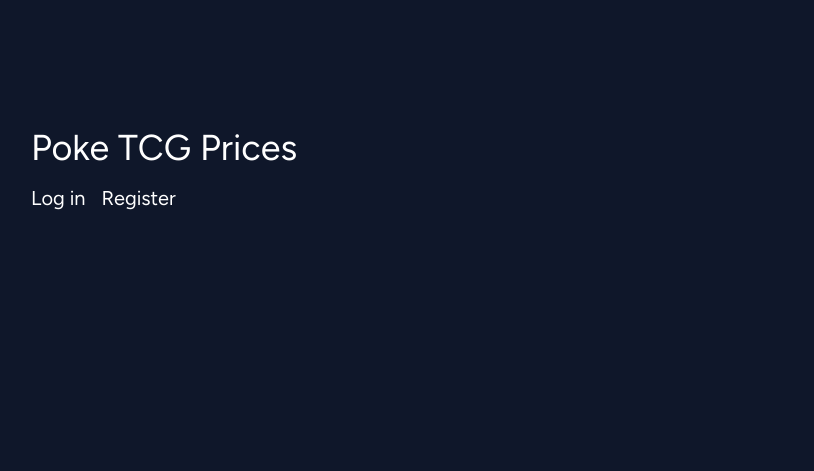
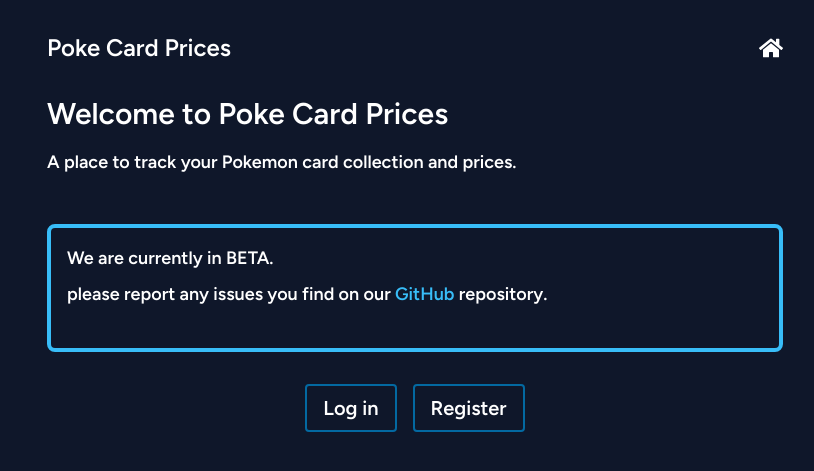
Before and after one commit to destinio/pokemoney, a Laravel app: page / in a window 1280 px wide. Shown: the top 471 px of the page, without its empty margins (225-1039 px from the left). Run offline with Laravel 12, Linux system fonts and the light colour scheme; style sheets or scripts are compiled from the project's sources; some libraries are stand-ins or nearby versions.

Commit message:
adding some quick updates (#39)

```diff
--- a/resources/js/Components/SaveModal.tsx
+++ b/resources/js/Components/SaveModal.tsx
@@ -17,7 +17,7 @@
 export function SaveCardForm({ card }: { card: ICard }) {
   console.log(card);
   const [type, setType] = useState<CardPriceType>(
-    () => Object.entries(card.tcgplayer.prices)[0][0] as CardPriceType,
+    () => Object.entries(card.tcgplayer?.prices)[0][0] as CardPriceType,
   );
 
   const [pricePaid, setPricePaid] = useState(0);
--- a/resources/js/Layouts/GuestLayout.tsx
+++ b/resources/js/Layouts/GuestLayout.tsx
@@ -1,8 +1,36 @@
+import NavLink from '@/Components/NavLink';
 import { PropsWithChildren } from 'react';
+import { FaHome } from 'react-icons/fa';
 
 export default function Guest({ children }: PropsWithChildren) {
   return (
-    <div className="m-auto max-w-screen-md text-white">
+    <div className="m-auto flex max-w-screen-md flex-col px-4">
+      <div className="flex justify-between py-8">
+        <h1 className="text-2xl font-bold">Poke Card Prices</h1>
+        <nav className="flex items-center gap-4 text-2xl">
+          <NavLink
+            href={route('dashboard')}
+            active={route().current('dashboard')}
+          >
+            <FaHome />
+          </NavLink>
+          {/* <NavLink */}
+          {/*   href={route('series.index')} */}
+          {/*   active={route().current('series')} */}
+          {/* > */}
+          {/*   <FaSearch /> */}
+          {/* </NavLink> */}
+          {/* <NavLink */}
+          {/*   href={route('owned.index')} */}
+          {/*   active={route().current('owned.index')} */}
+          {/* > */}
+          {/*   <TbCardsFilled /> */}
+          {/* </NavLink> */}
+          {/* <NavLink method="post" active={false} href={route('logout')}> */}
+          {/*   <FaPowerOff /> */}
+          {/* </NavLink> */}
+        </nav>
+      </div>
       <div className="">{children}</div>
     </div>
   );
--- a/resources/js/Pages/Dashboard.tsx
+++ b/resources/js/Pages/Dashboard.tsx
@@ -9,7 +9,29 @@
       <div className="">
         <div className="">
           <div className="">
-            <div className="">You're logged in!</div>
+            <div className="mb-8">
+              <h2 className="mb-4 text-3xl font-extrabold">
+                Welcome to Poke Card Prices
+              </h2>
+              <h3 className="mb-12 text-lg font-bold">
+                A place to track your Pokemon card collection and prices.
+              </h3>
+              <div className="rounded-lg border-4 border-sky-400 p-4">
+                <p className="mb-2 text-lg font-bold">
+                  We are currently in BETA.
+                </p>
+                <p className="mb-6 text-lg font-bold">
+                  please report any issues you find on our{' '}
+                  <a
+                    className="font-bold text-sky-400 hover:text-sky-300"
+                    href="https://github.com/destinio/pokemoney"
+                  >
+                    GitHub
+                  </a>{' '}
+                  repository.
+                </p>
+              </div>
+            </div>
           </div>
         </div>
       </div>
--- a/resources/js/Pages/Welcome.tsx
+++ b/resources/js/Pages/Welcome.tsx
@@ -1,3 +1,4 @@
+import Guest from '@/Layouts/GuestLayout';
 import { PageProps } from '@/types';
 import { Head, Link } from '@inertiajs/react';
 
@@ -5,27 +6,43 @@
   auth,
 }: PageProps<{ laravelVersion: string; phpVersion: string }>) {
   return (
-    <div className="m-auto max-w-screen-md text-white">
-      <Head title="Welcome" />
-      <div className="pt-32 text-white">
-        <h1 className="mb-4 text-4xl">Poke TCG Prices</h1>
-        <nav className="flex gap-4 text-xl">
-          {auth.user ? (
-            <Link href={route('dashboard')} className="">
-              Dashboard
-            </Link>
-          ) : (
-            <>
-              <Link href={route('login')} className="">
-                Log in
-              </Link>
-              <Link href={route('register')} className="">
-                Register
-              </Link>
-            </>
-          )}
-        </nav>
+    <Guest>
+      <Head title="Poke Card Prices" />
+      <div className="mb-8">
+        <h2 className="mb-4 text-3xl font-extrabold">
+          Welcome to Poke Card Prices
+        </h2>
+        <h3 className="mb-12 text-lg font-bold">
+          A place to track your Pokemon card collection and prices.
+        </h3>
+        <div className="rounded-lg border-4 border-sky-400 p-4">
+          <p className="mb-2 text-lg font-bold">We are currently in BETA.</p>
+          <p className="mb-6 text-lg font-bold">
+            please report any issues you find on our{' '}
+            <a
+              className="font-bold text-sky-400 hover:text-sky-300"
+              href="https://github.com/destinio/pokemoney"
+            >
+              GitHub
+            </a>{' '}
+            repository.
+          </p>
+        </div>
       </div>
-    </div>
+      <nav className="flex justify-center gap-4 text-xl">
+        <Link
+          href={route('login')}
+          className="rounded border-2 border-sky-700 px-4 py-2 font-bold text-white hover:bg-sky-700"
+        >
+          Log in
+        </Link>
+        <Link
+          href={route('register')}
+          className="rounded border-2 border-sky-700 px-4 py-2 font-bold text-white hover:bg-sky-700"
+        >
+          Register
+        </Link>
+      </nav>
+    </Guest>
   );
 }
```
Also changed, not shown: README.md.
